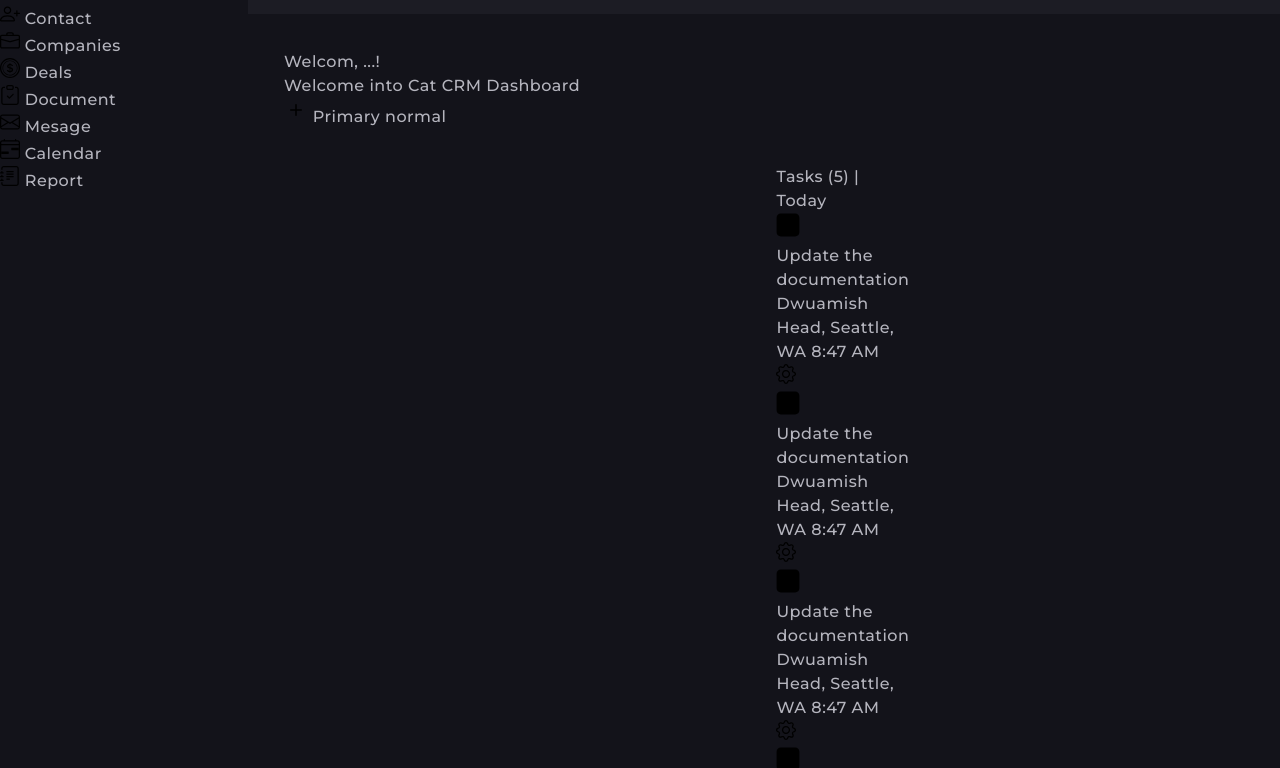
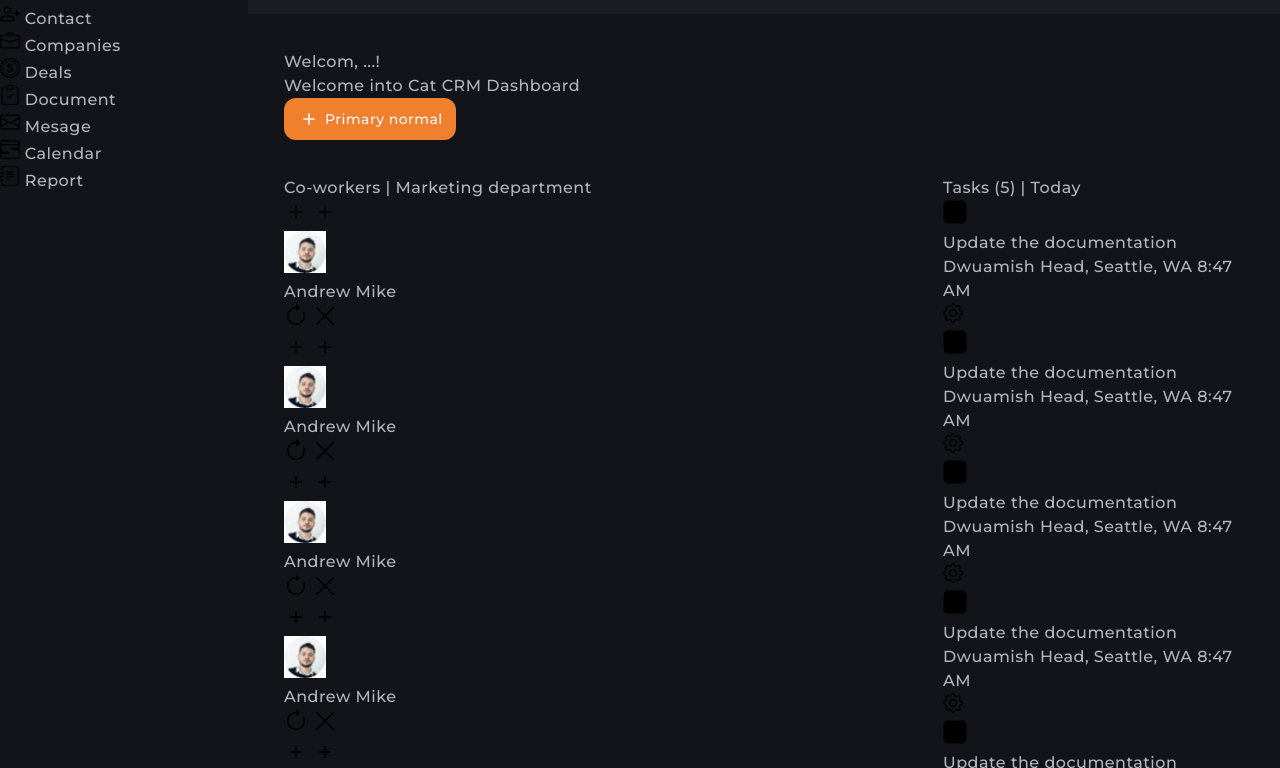
Before and after one commit to Sw1tlana/scss-project, a website built with Vite: page index.html in a window 1280 px wide. Shown: the part 54-822 px from the top of the page. Built offline with nearby package versions, Linux system fonts and the light colour scheme.

Commit message:
added btn types styles

```diff
--- a/index.html
+++ b/index.html
@@ -149,21 +149,22 @@
     <main class="main">
 
       <section class="welcome">
-        <h1 class="title-welcom">Welcom, ...!</h1>
-        <p class="title-description">Welcome into Cat CRM Dashboard</p>
+        <h1 class="welcom-title">Welcom, ...!</h1>
+        <p class="welcom-text-description">Welcome into Cat CRM Dashboard</p>
         <button
+        class="welcome-btn btn btn--primary"
         type="button"
         >
-        <svg class="menu-btn-icon" width="24" height="24">
+        <svg class="btn-icon" width="24" height="24">
           <use href="./src/img/icons.svg#icon-plus"></use>
         </svg>
-        Primary normal
+        <span class="btn-inner">Primary normal</span>
         </button>
       </section>
 
       <section class="co-workers">
        <div class="co-workers-wrapper">
-        <h2 class="co-workers-totle">
+        <h2 class="co-workers-title">
           <span>Co-workers</span>
           | Marketing department
         </h2>
--- a/package.json
+++ b/package.json
@@ -18,7 +18,7 @@
     "imagemin": "^8.0.1",
     "imagemin-webp": "^8.0.0",
     "postcss-sort-media-queries": "^5.2.0",
-    "sass": "^1.68.0",
+    "sass": "^1.85.0",
     "sharp": "^0.32.6",
     "svgo": "^3.0.2",
     "vite": "^4.4.5",
--- a/src/scss/components/_index.scss
+++ b/src/scss/components/_index.scss
@@ -2,3 +2,4 @@
 @forward 'co-workers';
 @forward 'tasks';
 @forward 'reports';
+@forward 'btn/btn';
--- a/src/scss/components/_welcome.scss
+++ b/src/scss/components/_welcome.scss
@@ -1,3 +1,15 @@
+@use 'btn/btn' as btn with (
+    $btn-layer-spacing: 4px
+);
+
 .welcome {
  grid-area: welcome;
 }
+
+// .welcom-title {}
+
+// .welcom-text-description {}
+
+// .welcome-btn {
+
+// }
--- /dev/null
+++ b/src/scss/components/btn/_btn-base.scss
@@ -0,0 +1,37 @@
+.btn {
+    display: inline-flex;
+    align-items: center;
+    gap: $btn-layer-spacing;
+
+    min-width: $btn-layer-min-width;
+    min-height: $btn-layer-min-height;
+    padding: $btn-padding-y $btn-padding-x;
+    color: $btn-text-color;
+    border-radius: $btn-layer-border-radius;
+
+    transition-property: background-color, color, box-shadow;
+    transition-duration: 300ms;
+    transition-timing-function: ease;
+
+  //Normalize for tag <button>
+    font: inherit;
+    text-transform: none;
+    background-color: transparent;
+    border: 1px solid transparent;
+
+    margin: 0;
+    overflow: visible;
+    cursor: pointer;
+
+    .btn-inner {
+        font-size: $btn-text-size;
+        font-weight: $btn-layer-min-width;
+        line-height: #{calc($btn-line-height / $btn-text-size)};
+        letter-spacing: #{calc($btn-text-spacing / $btn-text-size)};
+    }
+
+    .btn-icon  {
+        fill: currentColor;
+    }
+
+}
--- /dev/null
+++ b/src/scss/components/btn/_btn.scss
@@ -0,0 +1,33 @@
+//Settings
+$btn-padding-x: 12px !default;
+$btn-padding-y: 8px !default;
+$btn-layer-min-width: 32px !default;
+$btn-layer-min-height: 32px !default;
+$btn-layer-spacing: 0px !default;
+$btn-layer-border-radius: 12px !default;
+
+$btn-text-size: 14px !default;
+$btn-text-width: 500 !default;
+$btn-line-height: 20px !default;
+$btn-text-spacing: 0.5px !default;
+$btn-text-color: #fafafb !default;
+
+//Button types
+
+$btn-types: (
+    primary,
+    secondary,
+    default,
+    danger,
+    warning,
+    success,
+    info,
+    transperent,
+    frame
+);
+
+//Button base styles
+@import "btn-base";
+
+//Button variants
+@import "types/primary";
--- /dev/null
+++ b/src/scss/components/btn/types/_primary.scss
@@ -0,0 +1,23 @@
+@if index($btn-types, primary) {
+
+    .btn--primary {
+        background-color: #F07F2E;
+
+        &:active {
+            background-color: #D14A00;
+        }
+
+        @media (hover: hover) {
+            &:hover,
+            &:focus {
+                box-shadow: 0px 4px 10px 0px rgba(240, 127, 46, 0.25);
+                /* accent-secondary */
+                background: #F15C27;
+            }
+        }
+
+        &[disabled] {
+            background-color: #B5B5BE;
+        }
+    }
+}
--- a/src/scss/layout/_main.scss
+++ b/src/scss/layout/_main.scss
@@ -20,7 +20,7 @@
        grid-template-columns: repeat(2, 1fr);
        grid-template-areas:
        'welcome welcome'
-       'co-worcers co-worcers'
+       'co-workers co-workers'
        'tasks reports';
     }
 
@@ -30,7 +30,7 @@
         grid-template-columns: repeat(auto-fit, minmax(455px, 629px));
         grid-template-areas:
         'welcome welcome'
-        'co-worcers tasks'
-        'co-worcers reports';
+        'co-workers tasks'
+        'co-workers reports';
     }
 }
```
Also changed, not shown: src/scss/components/_co-workers.scss (+40 -0 lines), src/scss/components/_reports.scss (+28 -0 lines), src/scss/components/_tasks.scss (+26 -0 lines), 1 other file.
